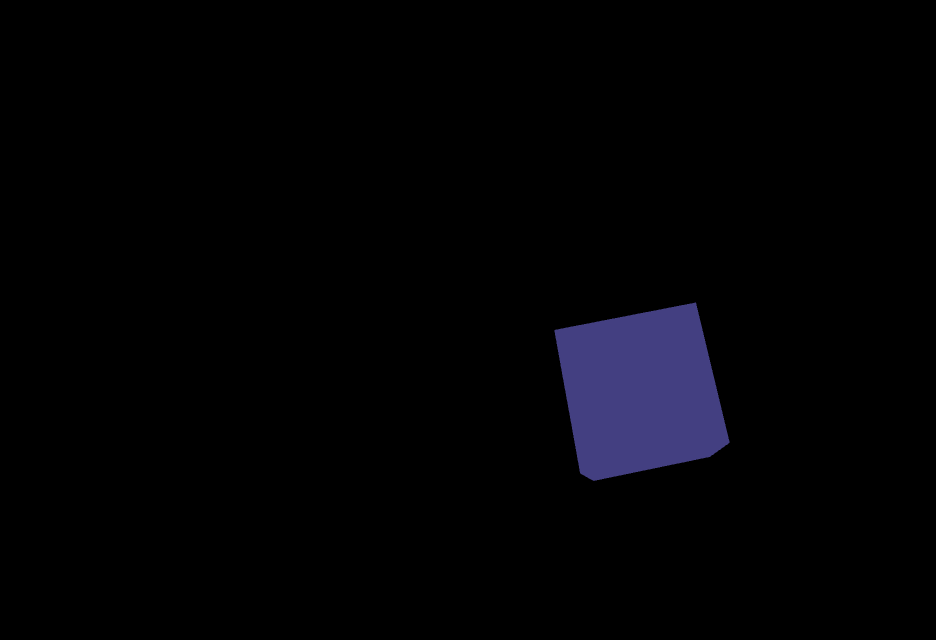
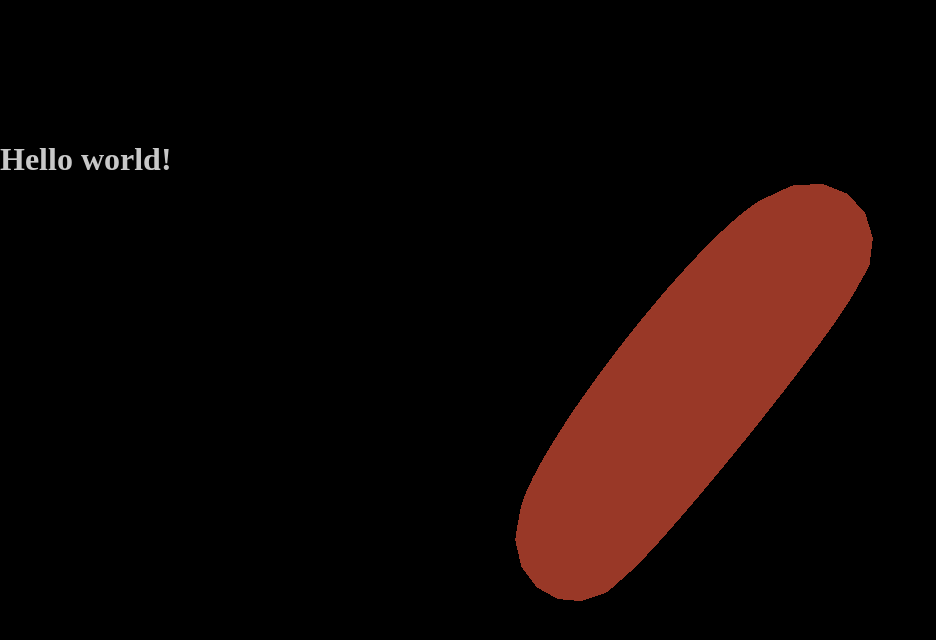
Before and after one commit to Afissard/Portfolio-Website, a website built with Vite: page index.html in a window 1280 px wide. Shown: the whole page, without its empty margins (0-936 px from the left). Built offline with nearby package versions, Linux system fonts and the light colour scheme.

Commit message:
setup page web + maj readme

```diff
--- /dev/null
+++ b/css/style.css
@@ -0,0 +1,28 @@
+body {
+    margin: 0;
+    padding: 0;
+}
+
+canvas {
+    width: 100%;
+    height: 100%;
+
+    position: fixed;
+    top: 0;
+    left: 0;
+}
+
+main {
+    width: 100vw;
+    color: rgb(200,200,200);
+    z-index: 999;
+    position: absolute;
+    width: 100%;
+    margin: 0px auto;
+    padding: 120px 0px;
+
+    /*
+    display: grid;
+    grid-template-columns: repeat(12, 1fr);
+    */
+  }
--- a/index.html
+++ b/index.html
@@ -1,17 +1,16 @@
+<!DOCTYPE html>
 <html lang="en">
 <head>
-  <meta charset="UTF-8" />
-  <title>Three.js 101</title>
-  <!--  Simple reset to delete the margins  -->
-  <style>
-    body { margin: 0; }
-    canvas { width: 100%; height: 100% }
-  </style>
-  <!--  Three.js CDN  -->
-  <script src="https://cdnjs.cloudflare.com/ajax/libs/three.js/r83/three.min.js"></script>
+    <meta charset="UTF-8" />
+    <title>Sacha Chauvel</title>
+    <link rel="stylesheet" href="css/style.css">
 </head>
+
 <body>
-  <!--  Our code  -->
-  <script src="/src/main.ts"></script>
+    <canvas id="bg"></canvas>
+    <main>
+        <h1>Hello world!</h1>
+    </main>
+    <script type="module" src="src/main.ts"></script>
 </body>
 </html>
--- a/src/main.ts
+++ b/src/main.ts
@@ -1,47 +1,65 @@
-// ------------------------------------------------
-// BASIC SETUP
-// ------------------------------------------------
+import '/css/style.css';
+import * as THREE from 'three';
 
-// Create an empty scene
-var scene = new THREE.Scene();
+// Setup
+const scene = new THREE.Scene();
+const camera = new THREE.PerspectiveCamera(75, window.innerWidth / window.innerHeight, 0.1, 1000);
+const canvas = document.querySelector('#bg') as HTMLCanvasElement;
+const renderer = new THREE.WebGLRenderer({
+    canvas: canvas,
+});
 
-// Create a basic perspective camera
-var camera = new THREE.PerspectiveCamera( 75, window.innerWidth/window.innerHeight, 0.1, 1000 );
-camera.position.z = 4;
+// Function to resize the canvas
+function resizeCanvas() {
+    renderer.setSize(window.innerWidth, window.innerHeight);
+}
+// Initial call to resize canvas
+resizeCanvas();
+// Listen for window resize events
+window.addEventListener('resize', resizeCanvas);
 
-// Create a renderer with Antialiasing
-var renderer = new THREE.WebGLRenderer({antialias:true});
 
-// Configure renderer clear color
-renderer.setClearColor("#000000");
+renderer.setPixelRatio(window.devicePixelRatio);
+renderer.setSize(window.innerWidth, window.innerHeight);
+camera.position.setZ(30);
+camera.position.setX(-3);
 
-// Configure renderer size
-renderer.setSize( window.innerWidth, window.innerHeight );
+renderer.render(scene, camera);
 
-// Append Renderer to DOM
-document.body.appendChild( renderer.domElement );
+// Torus
 
-// ------------------------------------------------
-// FUN STARTS HERE
-// ------------------------------------------------
+const geometry = new THREE.TorusGeometry(10, 3, 16, 100);
+const material = new THREE.MeshStandardMaterial({ color: 0xff6347 });
+const torus = new THREE.Mesh(geometry, material);
 
-// Create a Cube Mesh with basic material
-var geometry = new THREE.BoxGeometry( 1, 1, 1 );
-var material = new THREE.MeshBasicMaterial( { color: "#433F81" } );
-var cube = new THREE.Mesh( geometry, material );
+scene.add(torus);
 
-// Add cube to Scene
-scene.add( cube );
+// Lights
 
-// Render Loop
-var render = function () {
-  requestAnimationFrame( render );
+const pointLight = new THREE.PointLight(0xffffff);
+pointLight.position.set(5, 5, 5);
 
-  cube.rotation.x += 0.01;
-  cube.rotation.y += 0.01;
+const ambientLight = new THREE.AmbientLight(0xffffff);
+scene.add(pointLight, ambientLight);
 
-  // Render the scene
-  renderer.render(scene, camera);
-};
+// Helpers
+// const lightHelper = new THREE.PointLightHelper(pointLight)
+// const gridHelper = new THREE.GridHelper(200, 50);
+// scene.add(lightHelper, gridHelper)
+// const controls = new OrbitControls(camera, renderer.domElement);
 
-render();
+function animate() {
+    requestAnimationFrame(animate);
+
+    torus.rotation.x += 0.01;
+    torus.rotation.y += 0.005;
+    torus.rotation.z += 0.01;
+
+    // moon.rotation.x += 0.005;
+
+    // controls.update();
+
+    renderer.render(scene, camera);
+  }
+
+  animate();
```
Also changed, not shown: README.md, 1 other file.
